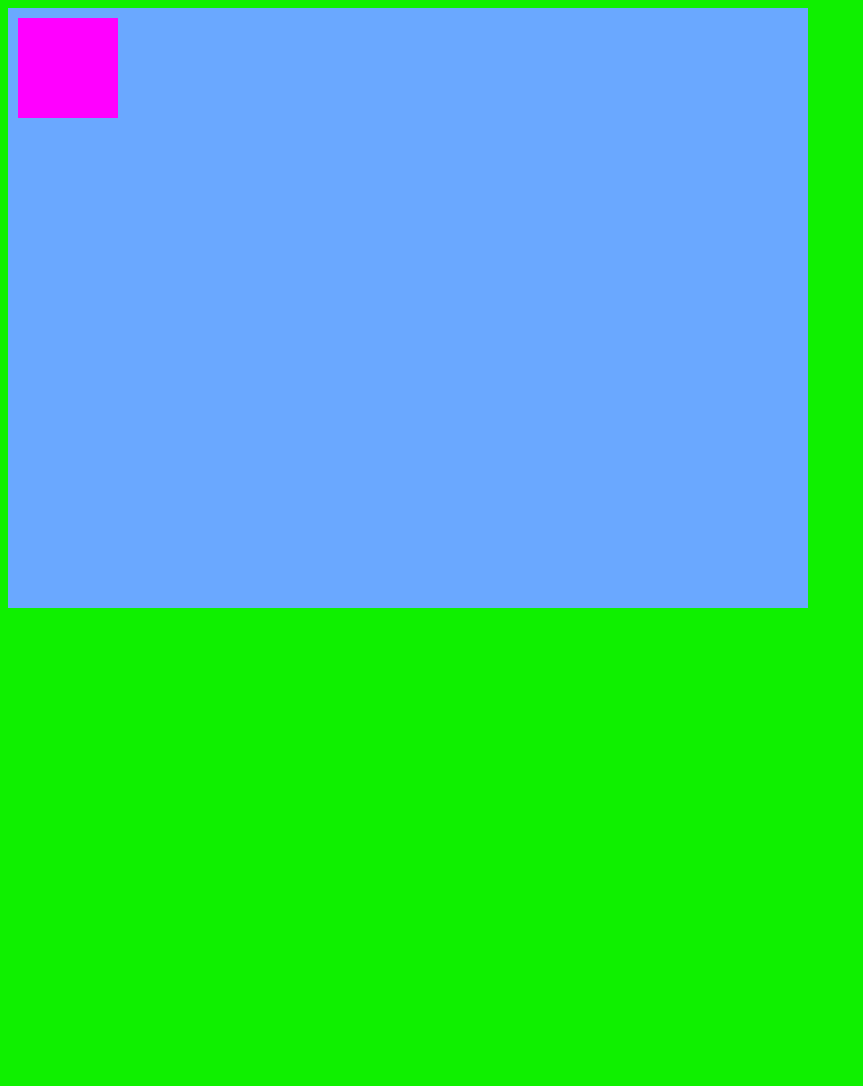
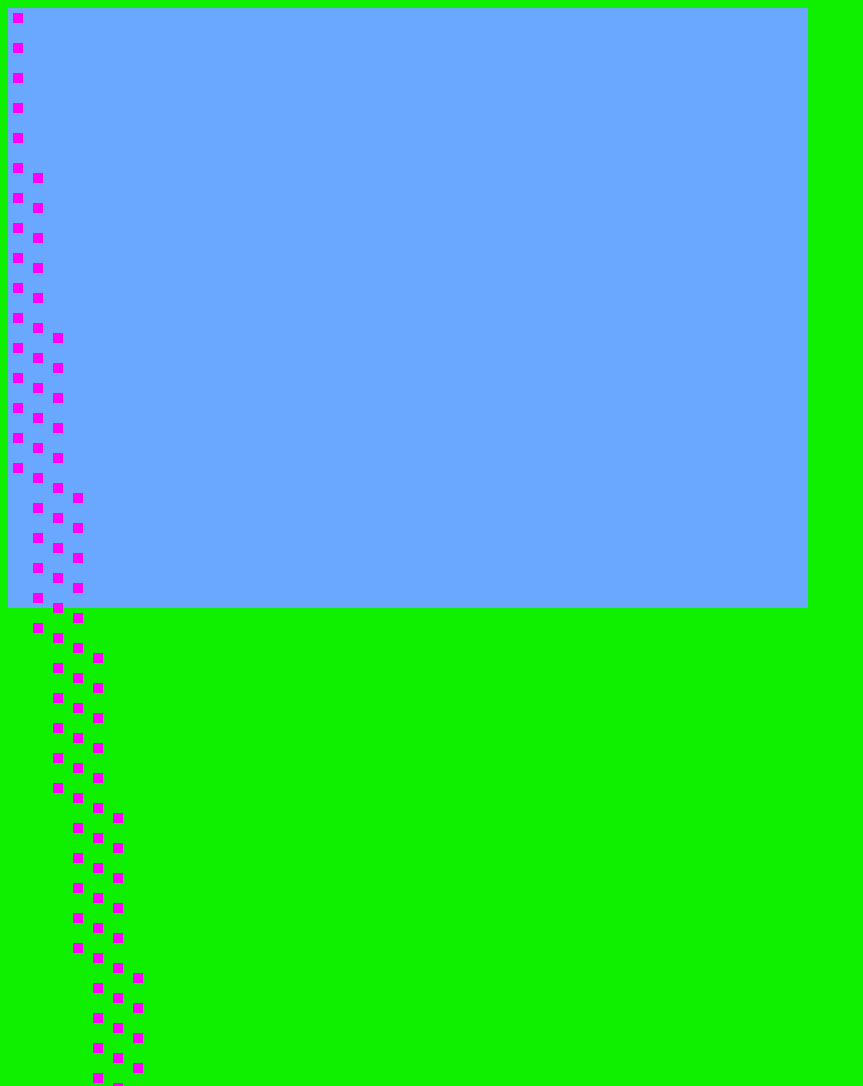
Before and after one commit to MicrotonalGrid/MicrotonalGrid, a plain HTML site: page index.html in a window 1280 px wide. Shown: the top 1086 px of the page, without its empty margins (0-863 px from the left). Before the commit the page ends 800 px from the top, so only its background shows below. Drawn offline with Linux system fonts and the light colour scheme.

Commit message:
buggy grid, needs some kind of alignment fix

```diff
--- a/colours.css
+++ b/colours.css
@@ -8,12 +8,14 @@ body
 	background:#6aa8ff;
 	width: 800px;
 	height: 600px;
+
 }
 
-.button2
+.matrixButton
 {
 	background:#FF00FF;
-	width:100px;
-	height:100px;
+	width:10px;
+	height:10px;
+	position:relative;
 
 }
--- a/main.js
+++ b/main.js
@@ -1,21 +1,63 @@
 var AudioContext = window.AudioContext || window.webkitAudioContext;
 var audioCtx = new AudioContext();
 var osc = audioCtx.createOscillator();
-osc.start();
+//osc.start();
 
 osc.connect(audioCtx.destination);
+
+let buttons = new Array;
+
+for (var j = 0; j < 16 ; j++)
+{
+	buttons.push(new Array);
+
+	for (var i = 0; i < 16 ; i++)
+	{
+
+        buttons[j].push(document.createElement("div"));
+
+        let styleText1 = "transform:translate(" + i*100 +"px, " + j*10 + "px)";
+       let styleText12 = "top:" + j*10 + "px; left:" + i*10 + "px";
+        ////console.log(styleText1);
+       // console.log("transform:translate(" + 10 + "px, " + 10 +"px)");
+
+        ///buttons[j][i].cssText=styleText12; //+ (j * 37.5) + 50 + "px, " + (561- (i * 37.5) + 5) + "px)"; //x coord
+       // buttons[j][i].cssText += (561- (i * 37.5) + 5) + "px)";
+        //buttons[j][i].cssText= styleText12;
+        buttons[j][i].style.top = (i * 20) + 5;
+        buttons[j][i].style.left = (j * 20) + 5;
+		buttons[j][i].id = "button"+i+j;
+		buttons[j][i].className = "matrixButton";
+		document.getElementById("matrix").appendChild(buttons[j][i]);
+	}
+}
+/*
 
 
 let square1 = document.createElement("div");
 
 square1.id = "lol'";
-square1.className = "button2";
-square1.style.cssText="transform:translate(10px, 10px)";
+square1.className = "matrixButton";
+square1.style.cssText="transform:translate(" + 10 + "px, " + 10 +"px)";
 
- document.getElementById("matrix").appendChild(square1);
+ document.getElementById("matrix").appendChild(square1);*/
 
-// var Somethign = "<span class=\"button2\"></span>";
-//		document.getElementById("matrix").innerHTML += Somethign;
 
-// var Somethign = "<span class=\"greenSquare\"></span>";
-//		document.getElementById("caissa").innerHTML += Somethign;
+/*
+ reference grid loop
+	for (var j:int = 0; j < 16 ; j++)
+			{
+				buttons.push(new Vector.<soundButton>);
+
+				for (var i:int = 0; i < 16 ; i++)
+				{
+
+					buttons[j].push(new soundButton());
+					buttons[j][i].y = (561- (i * 37.5) + 5);
+					buttons[j][i].x  = (j * 37.5) + 50;
+					buttons[j][i].visible = true;
+					buttons[j][i].alpha = 0.5
+					this.addChild(buttons[j][i]);
+                }
+            }
+				*/
```
